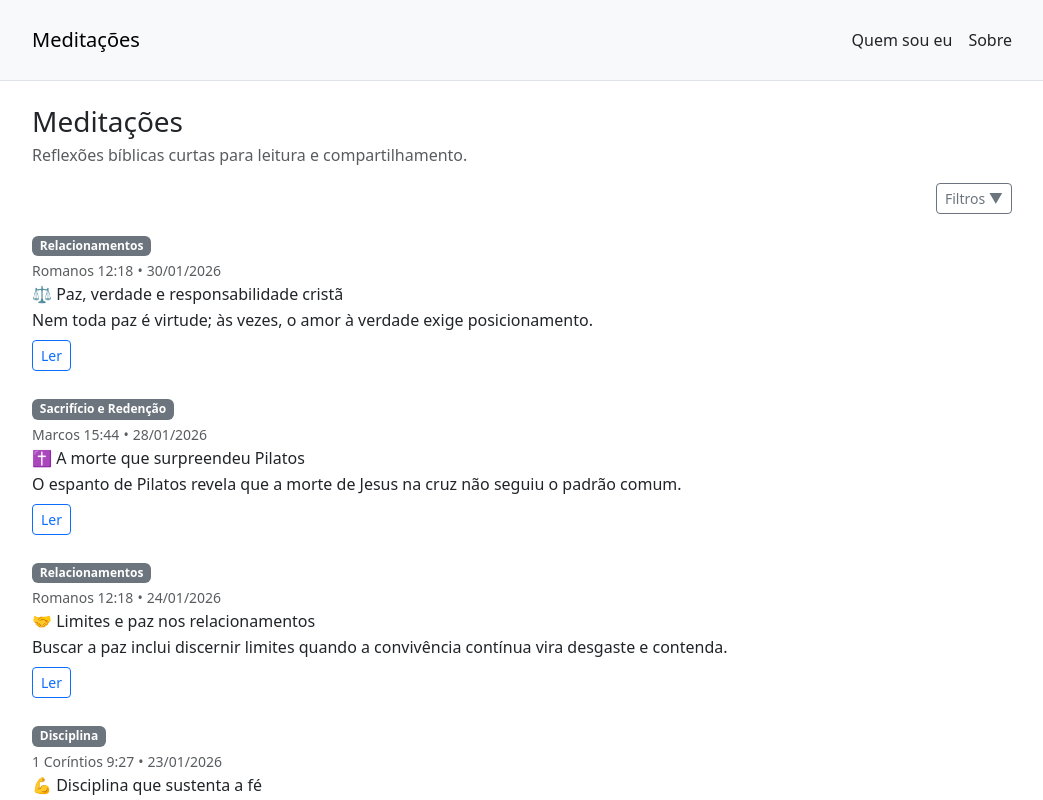
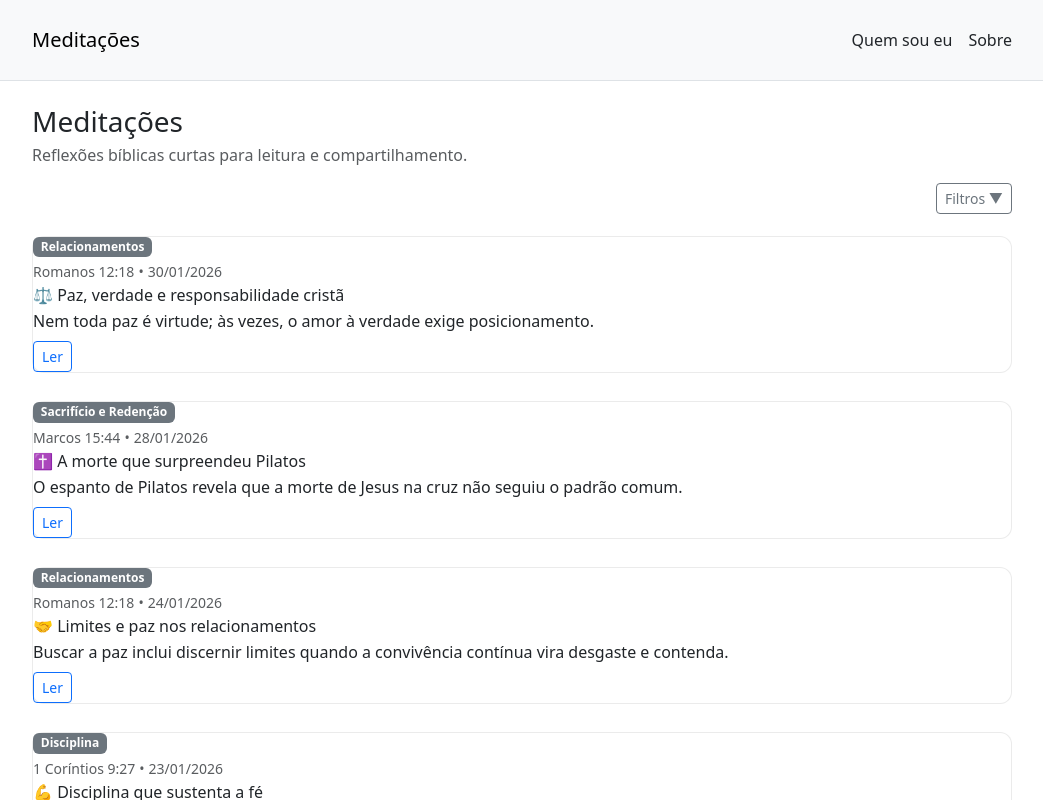
Before and after one commit to meditacoesbiblicas/meditacoes-biblicas, an Angular app: page /#/ in a window 1280 px wide. Shown: the top 800 px of the page, without its empty margins (118-1161 px from the left). Built offline with nearby package versions, Linux system fonts and the light colour scheme.

Commit message:
feat(ui): adiciona feedback visual ao tocar nos cards clicáveis (hover/active/focus)

```diff
--- a/src/styles.scss
+++ b/src/styles.scss
@@ -204,3 +204,37 @@
   line-clamp: 2; /* padrão (nem sempre aplicado, mas satisfaz o linter) */
   overflow: hidden;
 }
+
+
+/* Card clicável — feedback visual (hover/active/focus) */
+.home-card {
+  display: block;
+  text-decoration: none;
+  color: inherit;
+
+  border: 1px solid rgba(0,0,0,.08);
+  border-radius: 12px;
+  background: #fff;
+
+  transition: transform .08s ease, box-shadow .12s ease, border-color .12s ease;
+  -webkit-tap-highlight-color: transparent; /* tira highlight azul do iOS */
+}
+
+/* Desktop (mouse) */
+.home-card:hover {
+  border-color: rgba(0,0,0,.14);
+  box-shadow: 0 .35rem 1rem rgba(0,0,0,.08);
+}
+
+/* Mobile (toque) + clique */
+.home-card:active {
+  transform: scale(.99);
+  border-color: rgba(0,0,0,.18);
+  box-shadow: 0 .2rem .7rem rgba(0,0,0,.10);
+}
+
+/* Acessibilidade (teclado) */
+.home-card:focus-visible {
+  outline: 3px solid rgba(13,110,253,.35); /* azul Bootstrap */
+  outline-offset: 3px;
+}
```
